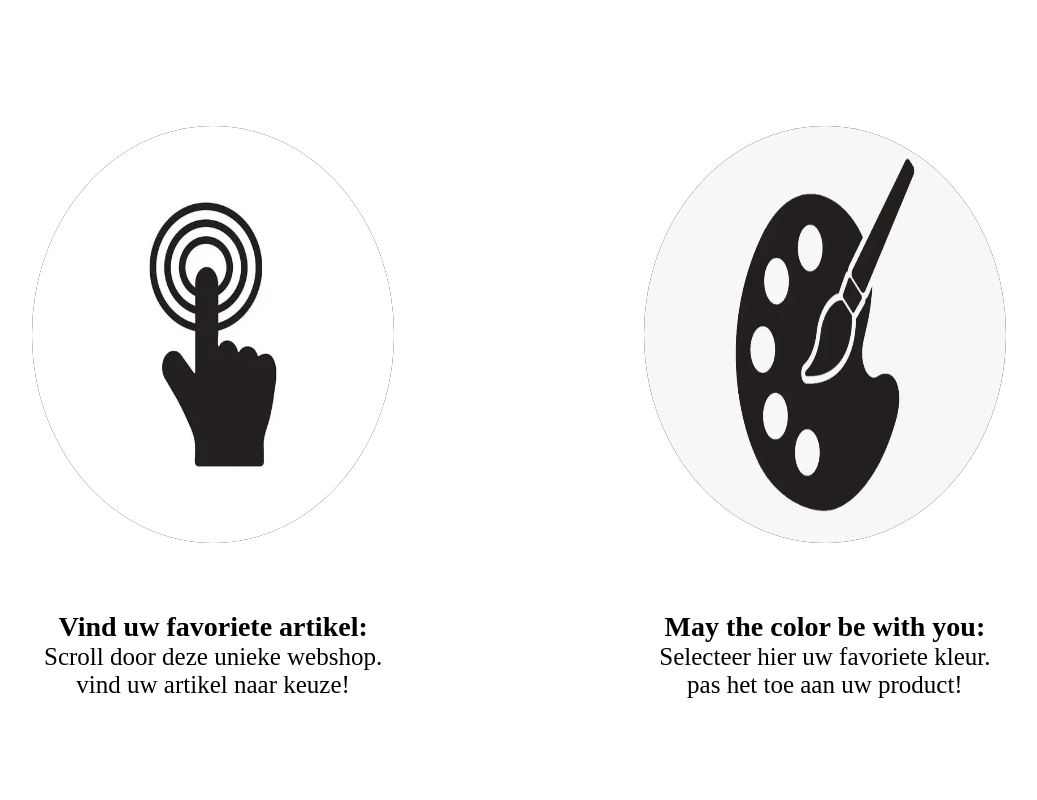
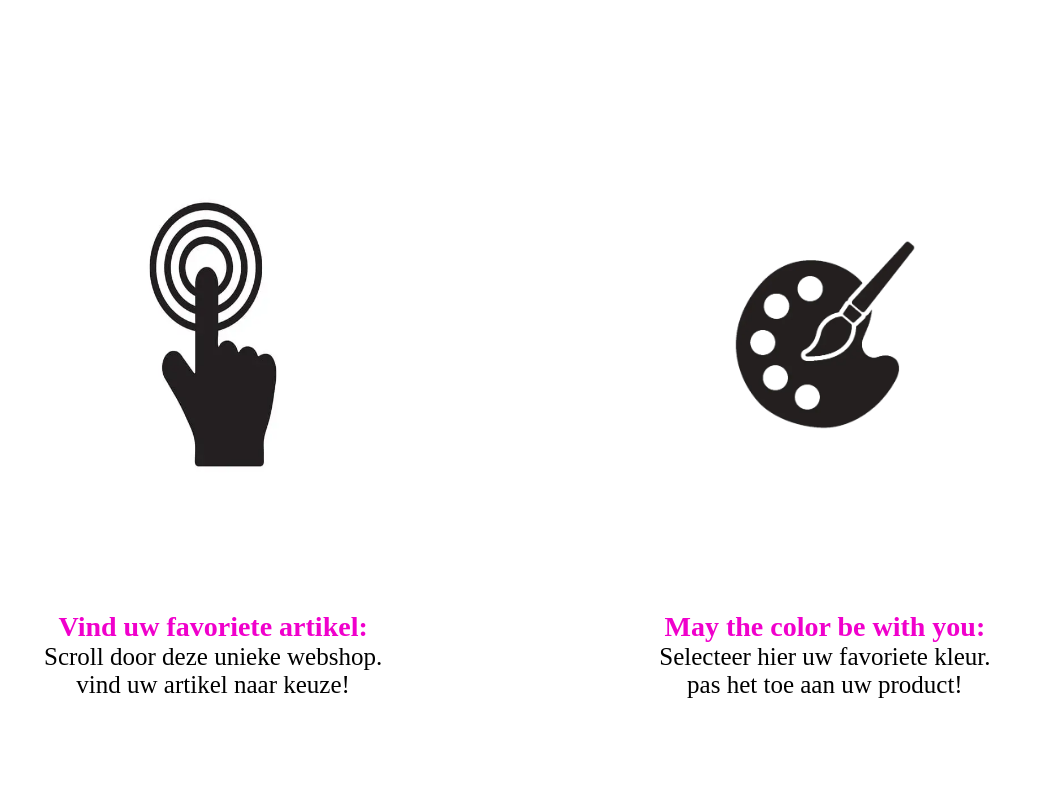
Before and after one commit to Daniel-Gman/Webshop, a plain HTML site: page index.html in a window 1280 px wide. Shown: the part 2180-2980 px from the top of the page, without its empty margins (121-1158 px from the left). Drawn offline with Linux system fonts and the light colour scheme.

Commit message:
design changes

```diff
--- a/CSS/style.css
+++ b/CSS/style.css
@@ -116,7 +116,6 @@ body {
 
 .card--layout2 {
     list-style: none;
-    background: black;
     border-radius: 50%;
 }
 
@@ -282,6 +281,7 @@ body {
     justify-content: center;
     align-items: center;
     font-size: 2.8rem;
+    color: #f000cc;
 }
 
 .featurs-tekst {
@@ -304,6 +304,14 @@ body {
 
 .icons {
     object-fit: fill;
+    background-repeat: no-repeat;
+    width: 100%;
+    height: 100%;
+    border-radius: 50%;
+}
+
+.icons-pallet {
+    object-fit: contain;
     background-repeat: no-repeat;
     width: 100%;
     height: 100%;
--- a/index.html
+++ b/index.html
@@ -123,7 +123,7 @@
                 <p class="featurs-tekst">Scroll door deze unieke webshop.</p>
                 <p class="featurs-tekst">vind uw artikel naar keuze!</p>
             </div>
-            <li class="card--layout2 card--circle2"><img class="icons" src="SRC/colorIcon.webp" alt="">
+            <li class="card--layout2 card--circle2"><img class="icons-pallet" src="SRC/colorIconWhite.webp" alt="">
             </li>
             <div class="card--invisible circle--info2">
                 <h1 class="featurs">May the color be with you:</h1>
```
Also changed, not shown: SRC/colorIcon.webp (deleted), SRC/colorIconWhite.webp (added).
